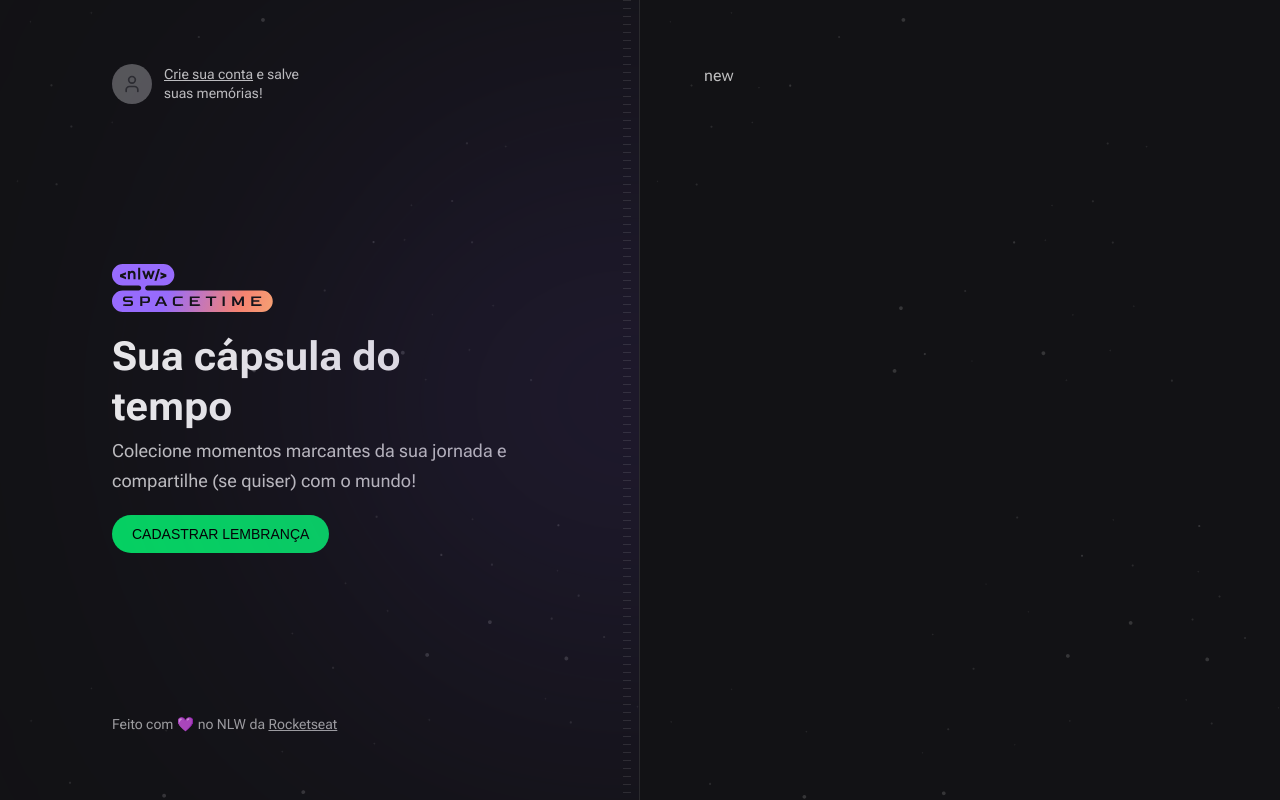
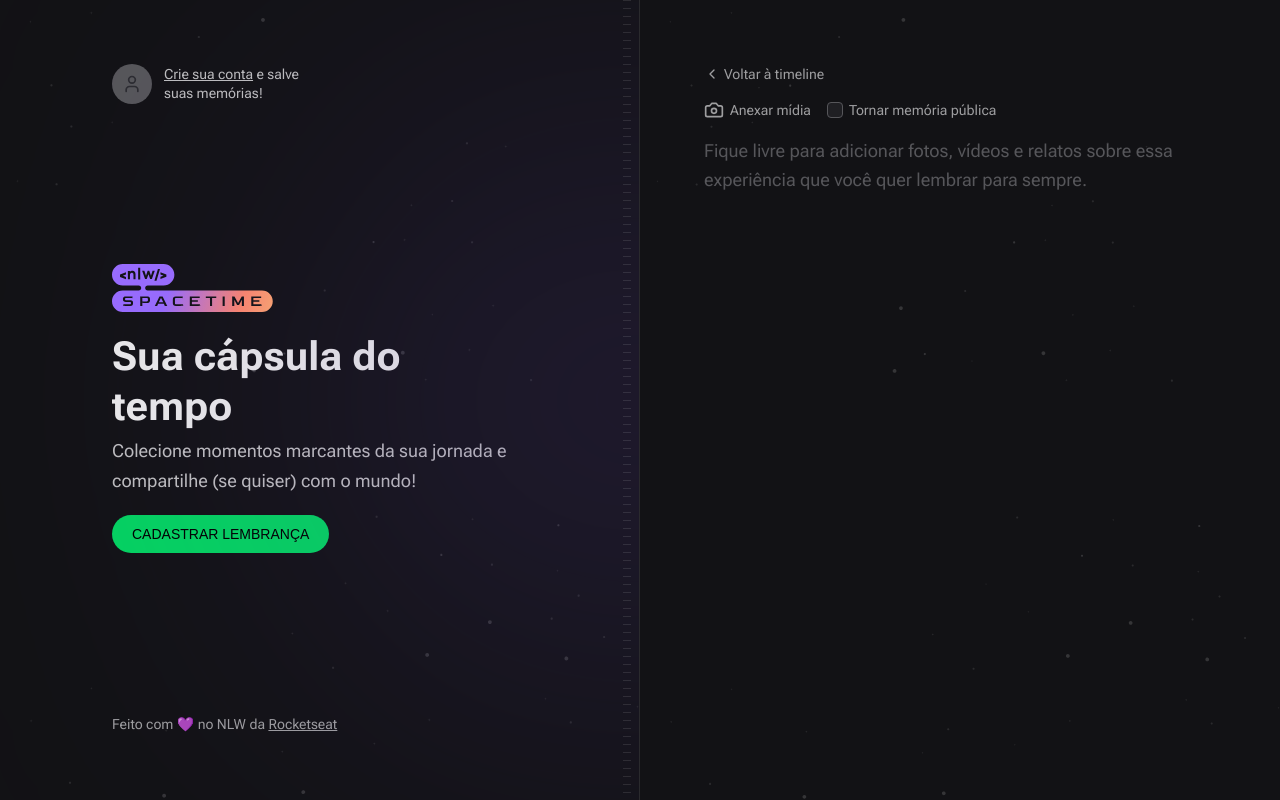
Before and after one commit to RenanFachin/RS_NLW_space-time-web, a Next.js app: page /memories/new in a window 1280 px wide. Built offline with nearby package versions, Linux system fonts and the light colour scheme; no server answers; a web font is replaced by a local one.

Commit message:
Cria página de novo registro de memória

```diff
--- a/package.json
+++ b/package.json
@@ -27,6 +27,7 @@
   },
   "devDependencies": {
     "@rocketseat/eslint-config": "^1.2.0",
+    "@tailwindcss/forms": "^0.5.3",
     "prettier-plugin-tailwindcss": "^0.3.0"
   }
 }
--- a/src/app/memories/new/page.tsx
+++ b/src/app/memories/new/page.tsx
@@ -1,3 +1,51 @@
+import { Camera, ChevronLeft } from 'lucide-react'
+import Link from 'next/link'
+
 export default function NewMemory() {
-  return <p>new</p>
+  return (
+    <div className="flex flex-1 flex-col gap-4">
+      <Link
+        href="/"
+        className="flex items-center gap-1 text-sm text-gray-200 hover:text-gray-100"
+      >
+        <ChevronLeft className="h-4 w-4" />
+        Voltar à timeline
+      </Link>
+
+      <form className="flex flex-1 flex-col gap-2">
+        <div className="flex items-center gap-4">
+          <label
+            htmlFor="media"
+            className="flex cursor-pointer items-center gap-1.5 text-sm text-gray-200 hover:text-gray-100"
+          >
+            <Camera className="h-5 w-5" />
+            Anexar mídia
+          </label>
+
+          <label
+            htmlFor="isPublic"
+            className="flex items-center gap-1.5 text-sm text-gray-200 hover:text-gray-100"
+          >
+            <input
+              type="checkbox"
+              name="isPublic"
+              id="isPublic"
+              value="true"
+              className="h-4 w-4 rounded border-gray-400 bg-gray-700 text-purple-500"
+            />
+            Tornar memória pública
+          </label>
+        </div>
+        {/* invisible h-0 w-0 => faz o elemento ficar invisível e não ocupar espaço */}
+        <input type="file" id="media" className="invisible h-0 w-0" />
+
+        <textarea
+          name="content"
+          spellCheck={false}
+          className="w-full flex-1 resize-none rounded border-0 bg-transparent p-0 text-lg leading-relaxed text-gray-100 placeholder:text-gray-400 focus:ring-purple-300"
+          placeholder="Fique livre para adicionar fotos, vídeos e relatos sobre essa experiência que você quer lembrar para sempre."
+        />
+      </form>
+    </div>
+  )
 }
--- a/tailwind.config.js
+++ b/tailwind.config.js
@@ -93,5 +93,5 @@
       },
     },
   },
-  plugins: [],
+  plugins: [require('@tailwindcss/forms')],
 }
```
Also changed, not shown: 1 other file (tests, documents, lock files or other folders).
